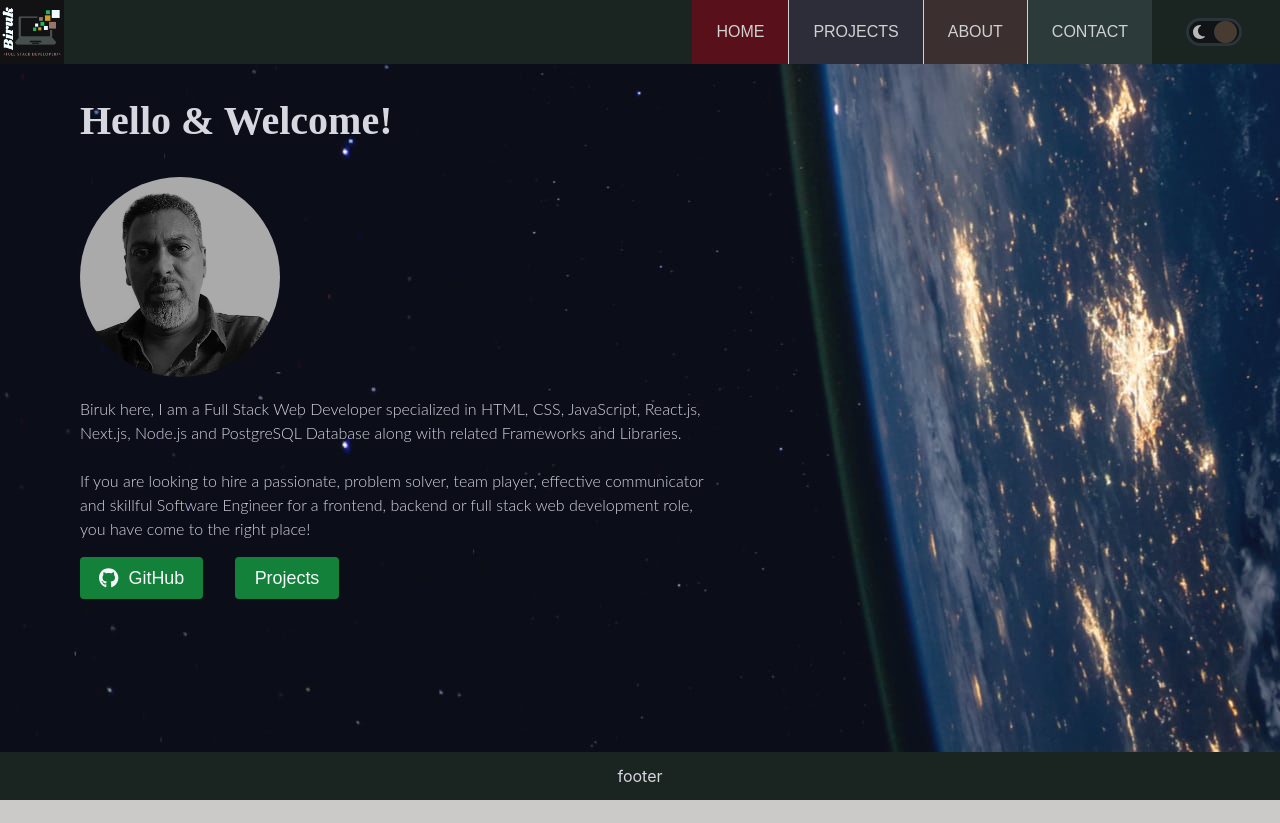
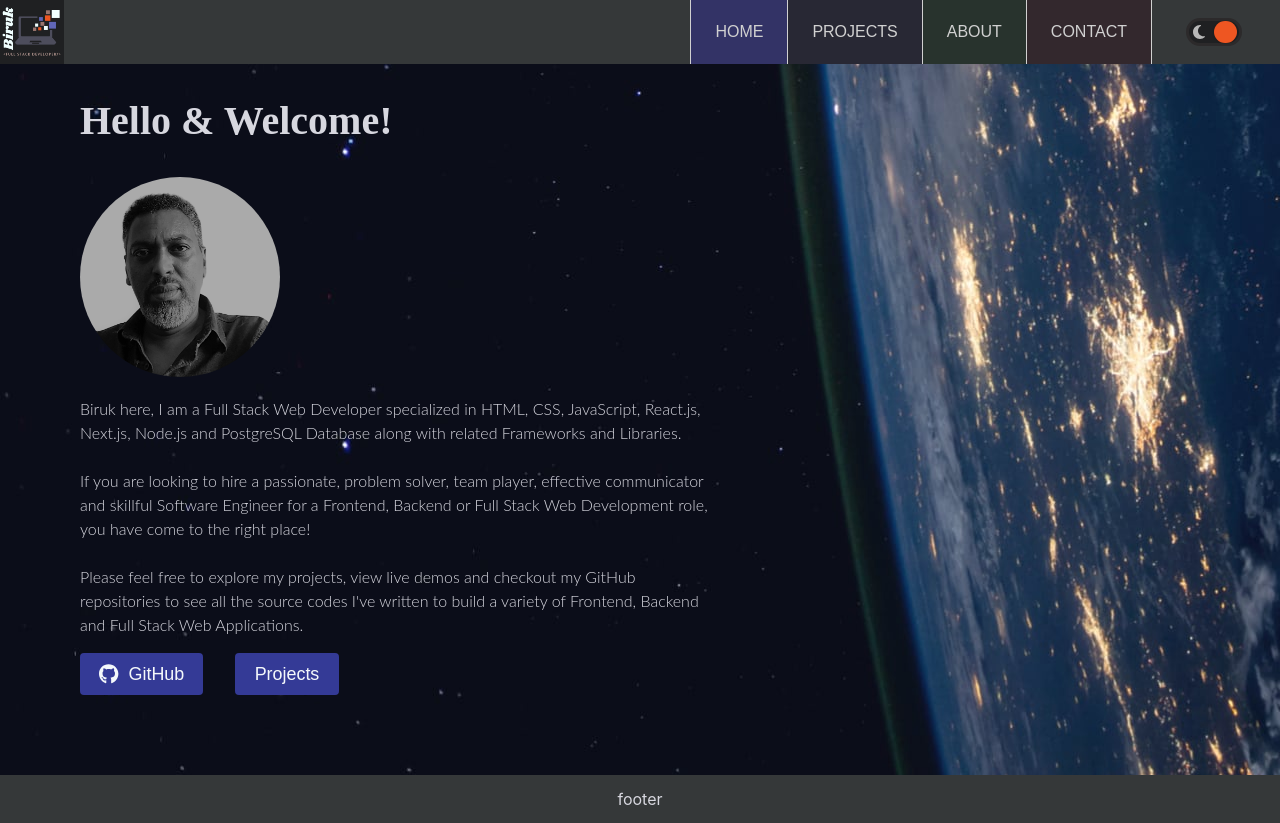
Before and after one commit to Know-Thyself/next-portfolio, a Next.js app: page / in a window 1280 px wide. Before the commit the page ends 800 px from the top, so only its background shows below. Built offline with nearby package versions, Linux system fonts and the light colour scheme; no server answers; the database is empty.

Commit message:
dark theme color contrast

```diff
--- a/components/header.js
+++ b/components/header.js
@@ -36,7 +36,7 @@ const Header = () => {
 		<header className={styles.header}>
 			<Image
 				className={styles.logo}
-				src='/images/temp-logo.png'
+				src='/images/next-logo.png'
 				alt='logo'
 				width={70}
 				height={70}
--- a/pages/details.js
+++ b/pages/details.js
@@ -13,6 +13,8 @@ const ProjectDetail = ({ project }) => {
 	let descriptionLines, lessText
 	if (project.description) {
 		descriptionLines = project.description.split(/\n/)
+		console.log(descriptionLines.join())
+		// descriptionLines.replace("''", "'");
 		lessText = descriptionLines.join(' ').slice(0, 300)
 	}
 
@@ -41,7 +43,7 @@ const ProjectDetail = ({ project }) => {
 							<div key='read-more' className={styles.description}>
 								{!showMore ? (
 									<p>
-										{lessText}
+										{lessText.replace("''", "'")}
 										<span key='span' onClick={toggleText}>
 											{!showMore ? '...read more ▼' : 'read less ▲'}
 										</span>
@@ -50,7 +52,7 @@ const ProjectDetail = ({ project }) => {
 									descriptionLines.map((line, idx) => (
 										<div key={idx} className={styles.description}>
 											<p>
-												{line}
+												{line.replace("''", "'")}
 												{idx === descriptionLines.length - 1 && (
 													<span key='span' onClick={toggleText}>
 														&nbsp;{!showMore ? '...read more ▼' : 'read less ▲'}
--- a/pages/home.js
+++ b/pages/home.js
@@ -60,8 +60,13 @@ const Home = () => {
 							<br />
 							If you are looking to hire a passionate, problem solver, team
 							player, effective communicator and skillful Software Engineer for
-							a frontend, backend or full stack web development role, you have
+							a Frontend, Backend or Full Stack Web Development role, you have
 							come to the right place!
+							<br />
+							<br />
+							Please feel free to explore my projects, view live demos and
+							checkout my GitHub repositories to see all the source codes I've written to build a variety of
+							Frontend, Backend and Full Stack Web Applications.
 						</h3>
 						<div className={styles['links-wrapper']}>
 							<motion.a
@@ -88,8 +93,8 @@ const Home = () => {
 							>
 								<Link href='/projects' className={styles.link}>
 									{/* <a className={styles.link}> */}
-										Projects
-										{/* </a> */}
+									Projects
+									{/* </a> */}
 								</Link>
 							</motion.div>
 						</div>
--- a/styles/contact.module.css
+++ b/styles/contact.module.css
@@ -80,6 +80,8 @@
   margin: auto;
   background-color: var(--complementary-bg);
   background-color: var(--about-link-bg);
+  background-color: var(--secondary-background);
+  background-color: var(--radio-btn-border);
   padding: 2rem 0;
 }
 
@@ -121,6 +123,7 @@
 .send {
   background-color: var(--complementary-bg);
   background-color: var(--buttons-bg-color);
+  background-color: var(--contact-link-bg);
   /* background-color: var(--contact-link-bg); */
   /* background-color: var(--buttons-bg-color); */
   color: var(--buttons-color);
--- a/styles/details.module.css
+++ b/styles/details.module.css
@@ -62,8 +62,9 @@
 .description span {
   display: inline-block;
   color: var(--active-nav-link);
-  color: var(--active-nav-link-text);
-  color: var(--nav-links-color);
+  color: var(--buttons-bg-color);
+  /* color: var(--active-nav-link-text);
+  color: var(--nav-links-color); */
 }
 
 .project-links-wrapper {
--- a/styles/globals.css
+++ b/styles/globals.css
@@ -40,6 +40,7 @@ font-family: 'Source Sans Pro', sans-serif;
 
 :root {
 	--header-background: #95989a;
+	--header-background: #6c7375;
 	--nav-links-font-weight: 500;
 	--active-nav-link-font-weight: 500;
 	--nav-links-color: #FCFCFC;
@@ -129,20 +130,190 @@ font-family: 'Source Sans Pro', sans-serif;
 	--header-background: #141c1e;
 	--header-background: #1f262a;
 	--header-background: #1a2421;
+	--header-background: #cf9c26;
+	--header-background: #ce4526;
+	--header-background: #c0362c;
+	--header-background: #c0362c;
+	--header-background: #c23b22;
+	/* rust */
+	--header-background: #b7410e;
+	/* chines red */
+	--header-background: #aa381e;
+	--header-background: #6c6b37;
+	--header-background: #556b2f;
+	--header-background: #6f4e37;
+	--header-background: #634631;
+	--header-background: #635e30;
+	--header-background: #474f4d;
+	--header-background: #2a2f2e;
+	--header-background: #323836;
+	/* onyx */
+	--header-background: #353839;
+	--header-background: #2f3233;
+	--header-background: #2a2d2d;
+	--header-background: #333333;
+
+	--header-background: #ce2029;
+	--header-background: #6d0e0f;
+	--header-background: #660000;
+	--header-background: #510000;
+
+	--header-background: #7a000e;
+	--header-background: #800000;
+	--header-background: #7c0a02;
+
+	--header-background: #1e1f1c;
+	--header-background: #1c1c1e;
+	--header-background: #2b2b2d;
+	--header-background: #333334;
+	--header-background: #192021;
+
+	--header-background: #102526;
+	--header-background: #2e312b;
+
+	--header-background: #48413f;
+	--header-background: #3f4747;
+	/* --header-background: #2d383a;
+	--header-background: #414a4c; */
+	--header-background: #3f4040;
+	--header-background: #303e4d;
+	--header-background: #2f383b;
+
+	--header-background: #37393d;
+	--header-background: #545851;
+	--header-background: #3E424B;
+
+	--header-background: #4D4D5C;
+	--header-background: #353839;
+	/* --header-background: #282835; */
+	/* --header-background: #005128;
+	--header-background: #ed1c24; */
+	/* --header-background: #733333; */
 	/* anchor */
 	--home-link-bg: #3E424B;
 	--home-link-bg: #003e63;
+	--home-link-bg: #005128;
+	--home-link-bg: #2d3328;
+	--home-link-bg: #1f8543;
+	--home-link-bg: #58111A;
+	--home-link-bg: #002851;
+	--home-link-bg: #283333;
+	--home-link-bg: #1a6966;
+	--home-link-bg: #145451;
 	--projects-link-bg: #2d2d3a;
-	/* black olive */
-	--about-link-bg: #3b3c36;
+	--projects-link-bg: #242a32;
+
+	--projects-link-bg: #283333;
+	--projects-link-bg: #2a2a33;
+	--projects-link-bg: #282835;
+	--projects-link-bg: #282834;
+	/* --projects-link-bg: #1c1c25; */
+	/* black coffee */
 	--about-link-bg: #3b2f2f;
+
+	--about-link-bg: #353535;
+	--about-link-bg: #2d2d2d;
+
+	--about-link-bg: #352a2a;
+	--about-link-bg: #283528;
+	--about-link-bg: #283333;
+	--about-link-bg: #33282d;
+
+	--about-link-bg: #2d2833;
+	--about-link-bg: #28332d;
+	/* --about-link-bg: #2d3328; */
+	/* --about-link-bg: #353839;
+	--about-link-bg: #3b3c36; */
 	--contact-link-bg: #2d3a3a;
+	--contact-link-bg: #283333;
+
+	--contact-link-bg: #2d3328;
+	--contact-link-bg: #1b773c;
+	--contact-link-bg: #186a35;
+	--contact-link-bg: #273f87;
+	--contact-link-bg: #301e6b;
+	--contact-link-bg: #233067;
+	--contact-link-bg: #3d325d;
+	--contact-link-bg: #333366;
+	--contact-link-bg: #2d3328;
+	--contact-link-bg: #1c4971;
+	--contact-link-bg: #70411c;
+	--contact-link-bg: #6b4423;
+	--contact-link-bg: #234a6b;
+	--contact-link-bg: #283333;
+	/* --contact-link-bg: #283328; */
+	--contact-link-bg: #28332d;
+	--contact-link-bg: #2d2833;
+	--contact-link-bg: #33282d;
+	/* --contact-link-bg: #2d3328; */
+	/* --contact-link-bg: #33282d; */
 	--menu-box-bg: #58111A;
 	--primary-background: #101416;
+	--primary-background: #141414;
+
+	--primary-background: #2e2e37;
+	--primary-background: #1e1e24;
+	--primary-background: #1b1b20;
+	/* --primary-background: #18181c; */
+/* --primary-background: #1b1b1b; */
+
+	/*
+	--primary-background: #232323;
+	--primary-background: #1e1e1e;
+
+	--primary-background: #2d2b28;
+	--primary-background: #2b2d28;
+	--primary-background: #191b18;
+	--primary-background: #222420;
+	--primary-background: #1e1f1c; */
+	/* --primary-background: #181818; */
+	/* --primary-background: #121212; */
 	--secondary-background: #121212;
+	/* --secondary-background: #282835; */
+
+	/* --secondary-background: #353839; */
 	--project-container-bg: #352d33;
-	/* --project-container-bg: #483c32; */
+	--project-container-bg: #595a5c;
+	--project-container-bg: #5b5b59;
+	--project-container-bg: #6b514c;
+	--project-container-bg: #55403c;
+
+	--project-container-bg: #5b514f;
+	--project-container-bg: #514847;
+	--project-container-bg: #48403f;
+
+	--project-container-bg: #3f3837;
+
+	--project-container-bg: #3a2d31;
+
+	--project-container-bg: #2d3228;
+	--project-container-bg: #283333;
+
+	--project-container-bg: #2f3528;
+	--project-container-bg: #352f28;
+	--project-container-bg: #483c32;
+	--project-container-bg: #33282d;
+
+	--project-container-bg: #332d28;
+	--project-container-bg: #2d2d3a;
+	--project-container-bg: #382d33;
+
+	/* --project-container-bg: #3b2f2f; */
+	--project-container-bg: #32282d;
+	--project-container-bg: #2d2428;
+	--project-container-bg: #352d31;
+	--project-container-bg: #2d3535;
+	--project-container-bg: #282834;
+	--project-container-bg: #2d2d2d;
+	--project-container-bg: #2d3535;
+	/* --project-container-bg: #2d2d2d; */
+
+	/* --project-container-bg: #283228; */
+	/* --project-container-bg: #23282d; */
+	/* --project-container-bg: #28231e; */
+	/* --project-container-bg: #2d3228; */
 	--project-container-hover: #2d2d3a;
+	/* --project-container-hover: #332d28; */
 	--complementary-bg: #38353d;
 	--complementary-bg: #192024;
 	--complementary-bg: #232627;
@@ -150,7 +321,40 @@ font-family: 'Source Sans Pro', sans-serif;
 	--complementary-bg: #231c19;
 	--complementary-bg: #181818;
 	--complementary-bg: #192123;
-	/* --complementary-bg: #192024; */
+	--complementary-bg: #282828;
+
+	--complementary-bg: #3d5254;
+	--complementary-bg: #1e232a;
+	--complementary-bg: #242a32;
+	--complementary-bg: #192024;
+
+	--complementary-bg: #242b2e;
+	--complementary-bg: #1c2224;
+	--complementary-bg: #1f262a;
+	--complementary-bg: #2f2f39;
+	--complementary-bg: #2a2a33;
+
+
+	--complementary-bg: #191c16;
+	--complementary-bg: #1c1c25;
+	--complementary-bg: #18181f;
+	--complementary-bg: #282835;
+	--complementary-bg: #20202a;
+	--complementary-bg: #2d2d3a;
+	--complementary-bg: #282834;
+
+	--complementary-bg: #23282d;
+	--complementary-bg: #1f2428;
+	--complementary-bg: #283333;
+	--complementary-bg: #2d2d35;
+	--complementary-bg: #352d31;
+	--complementary-bg: #282834;
+	--complementary-bg: #2d3535;
+	--complementary-bg: #2d2d2f;
+	--complementary-bg: #2d2d2d;
+
+	--complementary-bg: #282834;
+	/* --complementary-bg: #24242e; */
 	--home-background: url('/images/home-background.jpg');
 	--home-background: url('/images/background-home-desktop.jpg');
 	--home-bg-mobile: url('/images/home-bg-mobile.jpg');
@@ -163,7 +367,21 @@ font-family: 'Source Sans Pro', sans-serif;
 	--buttons-font-family: 'Poppins', sans-serif;
 	--buttons-font-weight: 100;
 	--buttons-bg-color: #14813a;
+	--buttons-bg-color: #002851;
+	--buttons-bg-color: #005128;
+	--buttons-bg-color: #4997d0;
+	--buttons-bg-color: #4952d1;
+	--buttons-bg-color: #4149bc;
+	--buttons-bg-color: #3a41a7;
+	--buttons-bg-color: #343a96;
+
+	/* --buttons-bg-color: #273f87; */
+	/* --buttons-bg-color: #333992; */
 	--buttons-hover-bg: #116f32;
+
+	--buttons-hover-bg: #0f431c;
+	--buttons-hover-bg: #3a41a7;
+	--buttons-hover-bg: #2e3485;
 	--buttons-color: #ffffff;
 	--buttons-color: #CCCCCC;
 	--buttons-color: #F4F8FB;
@@ -186,6 +404,12 @@ font-family: 'Source Sans Pro', sans-serif;
 	--active-nav-link: #023526;
 	--active-nav-link: #763626;
 	--active-nav-link: #58111A;
+	--active-nav-link: #840f14;
+	--active-nav-link: #a63c17;
+	--active-nav-link: #8e3314;
+	--active-nav-link: #541417;
+	--active-nav-link: #333366;
+	/* --active-nav-link: #002851; */
 	/* --active-nav-link: #023526; */
 
 
@@ -205,9 +429,20 @@ font-family: 'Source Sans Pro', sans-serif;
 	--radio-btn-border: #A1A1A1;
 	--radio-btn-border: #D1D1D1;
 	--radio-btn-border: #2A3439;
+	--radio-btn-border: #282830;
+	--radio-btn-border: #1b1b20;
+	--radio-btn-border: #2a2f23;
+	--radio-btn-border: #2d2823;
+	--radio-btn-border: #2d2d2d;
+	--radio-btn-border: #1c1c25;
+	--radio-btn-border: #2c2a2b;
+	--radio-btn-bg: #ee5622;
+	--radio-btn-bg: #1f2022;
+	/* --radio-btn-bg: #23232d; */
 	--switch-button-bg: #353839;
 	--switch-button-bg: #473c3a;
 	--switch-button-bg: #483c32;
+	--switch-button-bg: #ee5622;
 	/* --switch-button-bg: #C597FC;
 	--switch-button-bg: #A3A3FF;
 	--switch-button-bg: #92A8F2; */
--- a/styles/header.module.css
+++ b/styles/header.module.css
@@ -172,8 +172,6 @@
 
   }
 
-
-
   .home {
     background-color: var(--active-nav-link);
     background-color: var(--home-link-bg);
@@ -197,24 +195,31 @@
   .home,
   .projects,
   .about,
+  .contact,
   .active {
     border-right: 1px solid var(--nav-links-color);
   }
 
-  .menu__item:last-child {
+  /* .menu__item:last-child {
     border-right: none;
     height: 100%;
-  }
+  } */
 
   .active {
     background-color: var(--header-background);
     background-color: var(--active-nav-link);
     color: var(--active-nav-link-text);
     border-color: var(--active-nav-link-text);
+    border-color: var(--nav-links-color);
+    cursor: default;
   }
 
-  .active:last-child {
+  /* .active:last-child {
     border-right: none;
+  } */
+  .home,
+  .active:first-child {
+    border-left: 1px solid var(--nav-links-color);
   }
 
   .menu__btn {
@@ -232,6 +237,7 @@
     background-color: var(--active-nav-link);
     color: var(--active-nav-link-text);
     border-color: var(--active-nav-link-text);
+    border-color: var(--nav-links-color);
     /* background-color: var(--active-nav-link); */
   }
 
--- a/styles/themes.module.css
+++ b/styles/themes.module.css
@@ -31,7 +31,8 @@
   width: 50px;
   height: 22px;
   /* height: max-content; */
-  background: var(--primary-background);
+  /* background: var(--primary-background); */
+  background-color: var(--radio-btn-bg);
   /* background: var(--radio-btn-bg); */
   border-radius: 100px;
   border: 3px solid var(--radio-btn-border);
@@ -79,7 +80,9 @@
 
 .switch-checkbox:checked+.switch-label {
   background: var(--primary-background);
-  /* background: var(--header-background); */
+  background-color: var(--radio-btn-bg);
+  /* background: var(--header-background);
+  background: var(--complementary-bg); */
 }
 
 .d-none {
```
Also changed, not shown: public/images/next-logo.png (added).
